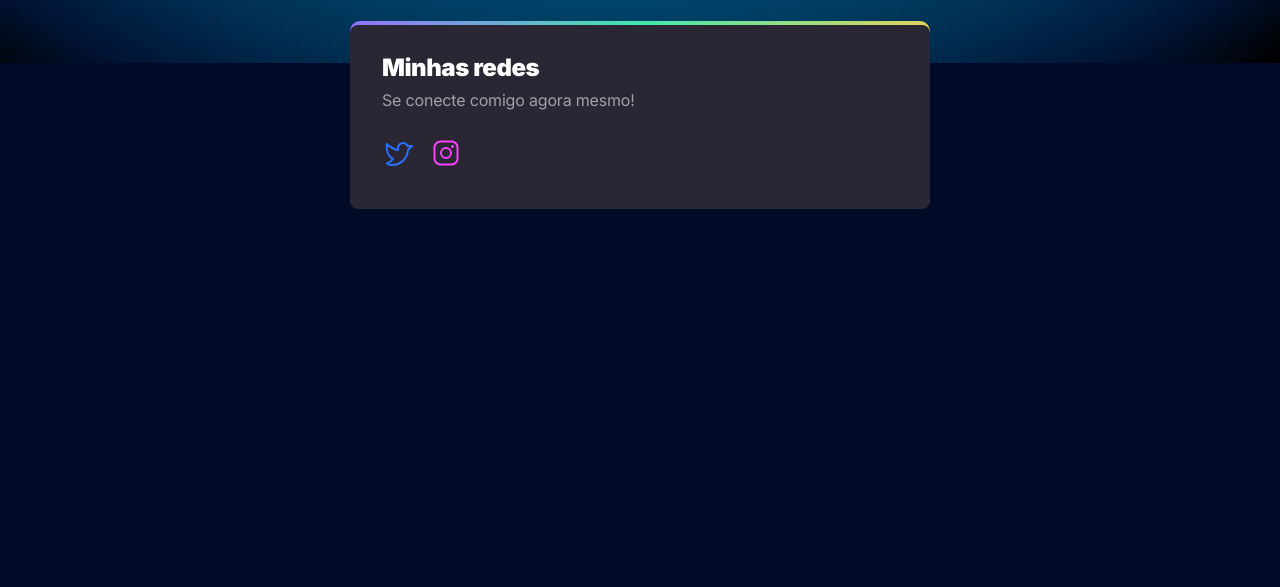
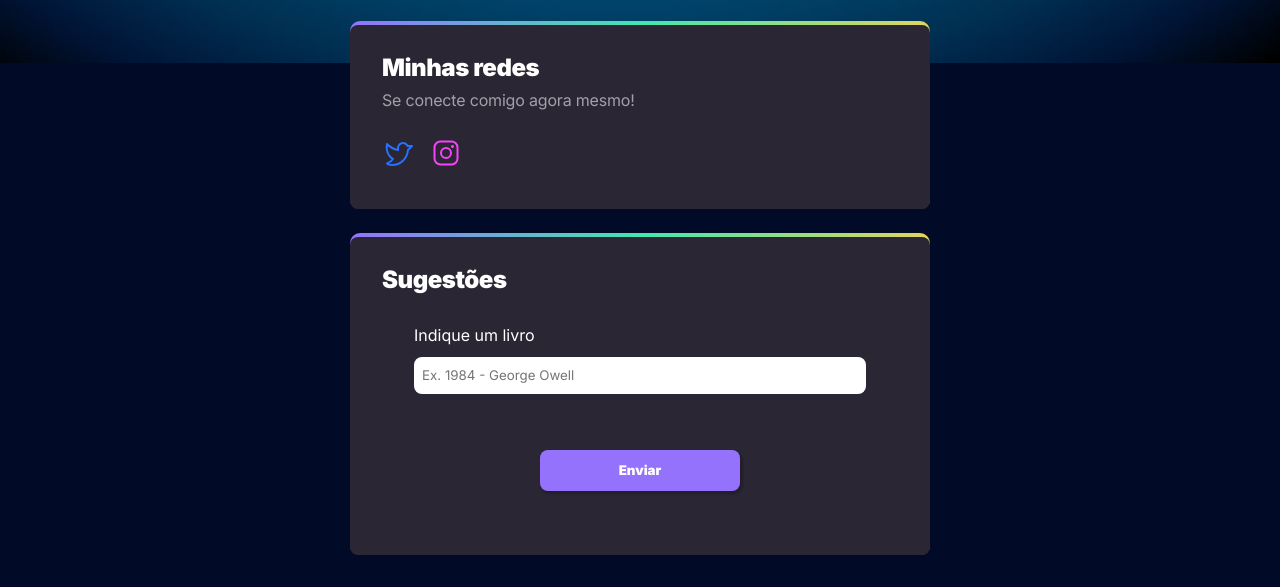
Before and after one commit to rgRogerio/Minha_Leitura-2022, a plain HTML site: page index.html in a window 1280 px wide. Shown: the part 657-1244 px from the top of the page. Before the commit the page ends 898 px from the top, so only its background shows below. Drawn offline with Linux system fonts and the light colour scheme.

Commit message:
adicionei uma campo para enviar uma sugestao

```diff
--- a/index.html
+++ b/index.html
@@ -126,7 +126,25 @@
                 </div>
             </section>
 
+            <section>
+                <div>
+                    <h2>Sugestões</h2>
+                    <form>
+                        <div class="box">
+                            <label for="sugestao">Indique um livro</label>
+                            <input type="text" id="sugestao" placeholder="Ex. 1984 - George Owell">
+                        </div>
+                        <div class="box-input">
+                            <button onclick="enviarForm()" class="button-send" type="button">Enviar</button>
+                        </div>
+                    </form>
+                </div>
+
+            </section>
+
+
+
         </main>
-
+    <script src="./script.js"></script>
     </body>
 </html>
--- /dev/null
+++ b/script.js
@@ -0,0 +1,6 @@
+function enviarForm(){
+  const campo =  document.getElementById('sugestao');
+
+  alert("Voce inseriu o livro " + campo.value+"! Obrigado pela sugestão")
+
+}
--- a/styles.css
+++ b/styles.css
@@ -151,4 +151,51 @@ main section:nth-child(3) {
         opacity: 1;
         transform: translateY(0)
     }
+
 }
+
+.box {
+    display: flex;
+    flex-direction: column;
+    justify-content: flex-start;
+    gap: 8px;
+    width: 100%;
+}
+
+.box input {
+    border: 0px;
+    border-radius: 8px;
+    outline: none;
+    padding: 8px 8px;
+    width: 100%;
+}
+
+form .button-send {
+    width: 200px;
+    border-radius: 8px;
+    box-shadow: 2px 2px 2px 1px rgba(0, 0, 0, 0.2);
+    border: 0px;
+    padding: 10px;
+    background-color: #9572FC;
+    color: white;
+    font-weight:600;
+    cursor: pointer;
+}
+
+form {
+    display: flex;
+    align-items: flex-start;
+    flex-direction: column;
+}
+
+form .button-send:hover{
+    background-color: #6837FB;
+    transition: cubic-bezier(0.075, 0.82, 0.165, 1);
+}
+
+.box-input{
+    width: 100%;
+    display: flex;
+    align-items: center;
+    justify-content: center;
+}
```
